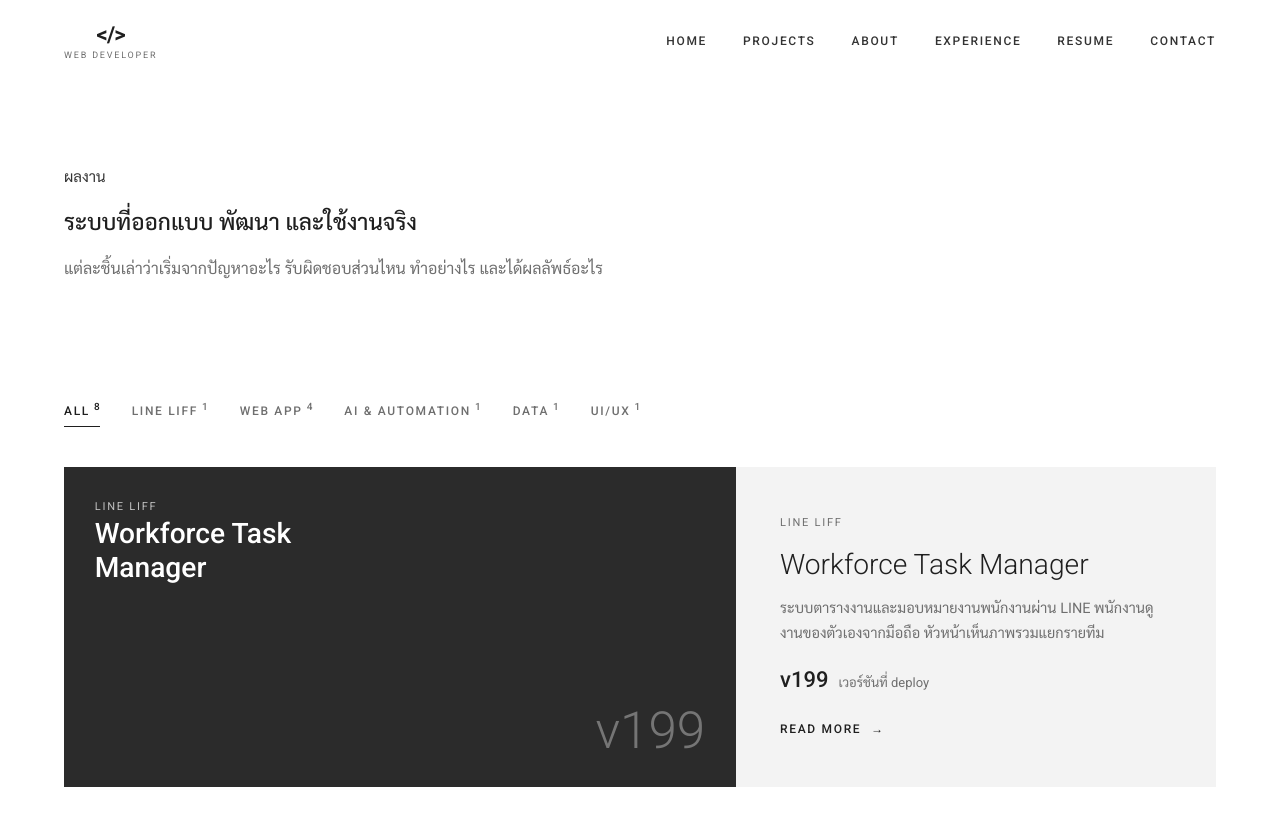
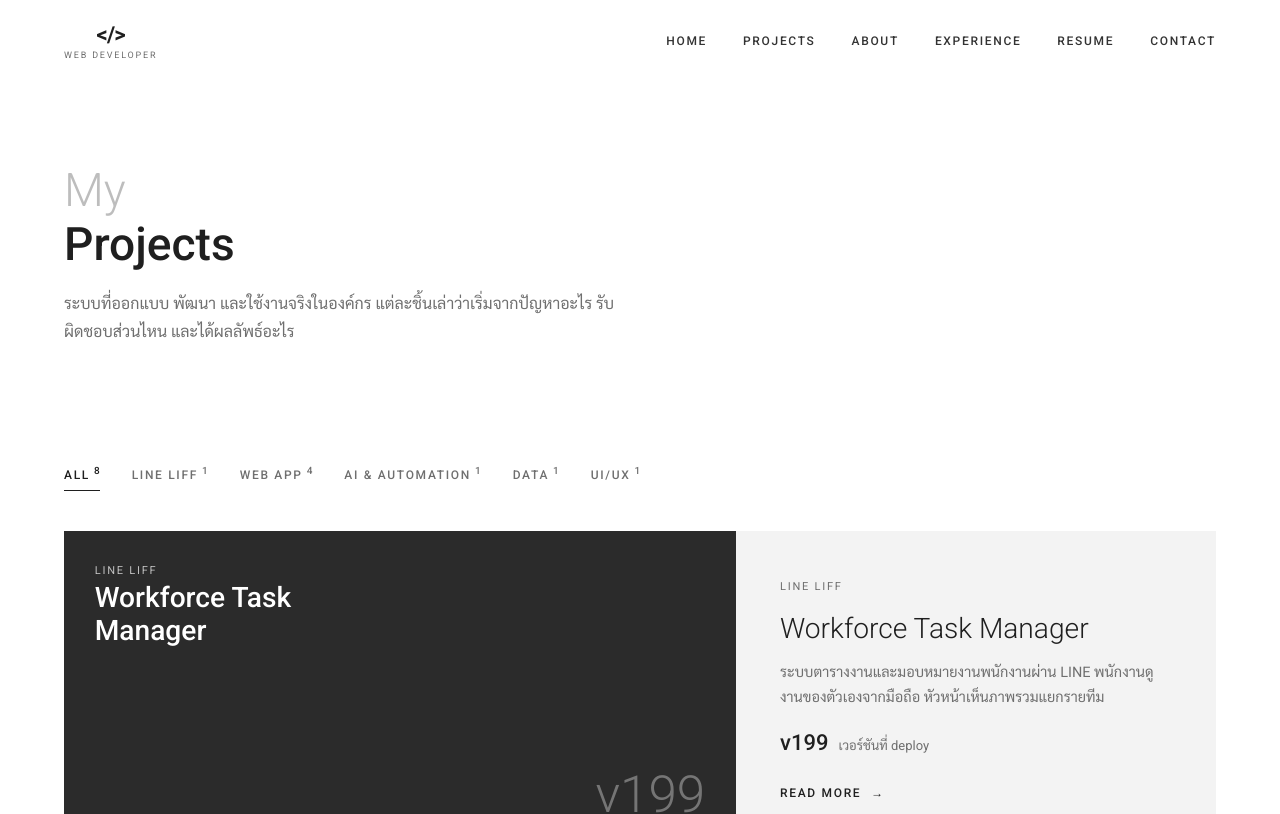
Before and after one commit to nutnetworkit-cloud/nutnetworkit-cloud.github.io, a Next.js app: page /projects in a window 1280 px wide. Shown: the top 814 px of the page. Built offline with nearby package versions, Linux system fonts and the light colour scheme.

Commit message:
Add files via upload

```diff
--- a/app/projects/page.tsx
+++ b/app/projects/page.tsx
@@ -1,4 +1,5 @@
 import type { Metadata } from 'next';
+import Heading from '@/components/Heading';
 import ProjectGrid from '@/components/ProjectGrid';
 import { CATEGORIES, projects } from '@/lib/data';
 
@@ -9,9 +10,8 @@ export default function ProjectsPage() {
   return (
     <>
       <section className="page-h">
-        <p className="meta">ผลงาน</p>
-        <h1>ระบบที่ออกแบบ พัฒนา และใช้งานจริง</h1>
-        <p className="lede">แต่ละชิ้นเล่าว่าเริ่มจากปัญหาอะไร รับผิดชอบส่วนไหน ทำอย่างไร และได้ผลลัพธ์อะไร</p>
+        <Heading light="My" bold="Projects" />
+        <p className="lede">ระบบที่ออกแบบ พัฒนา และใช้งานจริงในองค์กร แต่ละชิ้นเล่าว่าเริ่มจากปัญหาอะไร รับผิดชอบส่วนไหน และได้ผลลัพธ์อะไร</p>
       </section>
       <ProjectGrid projects={projects} categories={[...CATEGORIES, ...extra]} />
     </>
```
